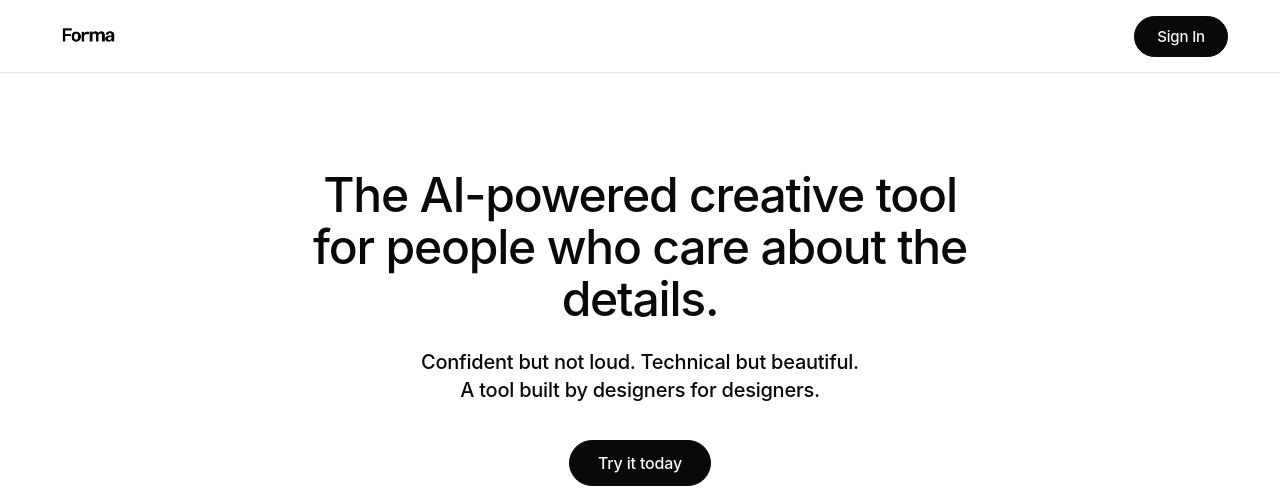
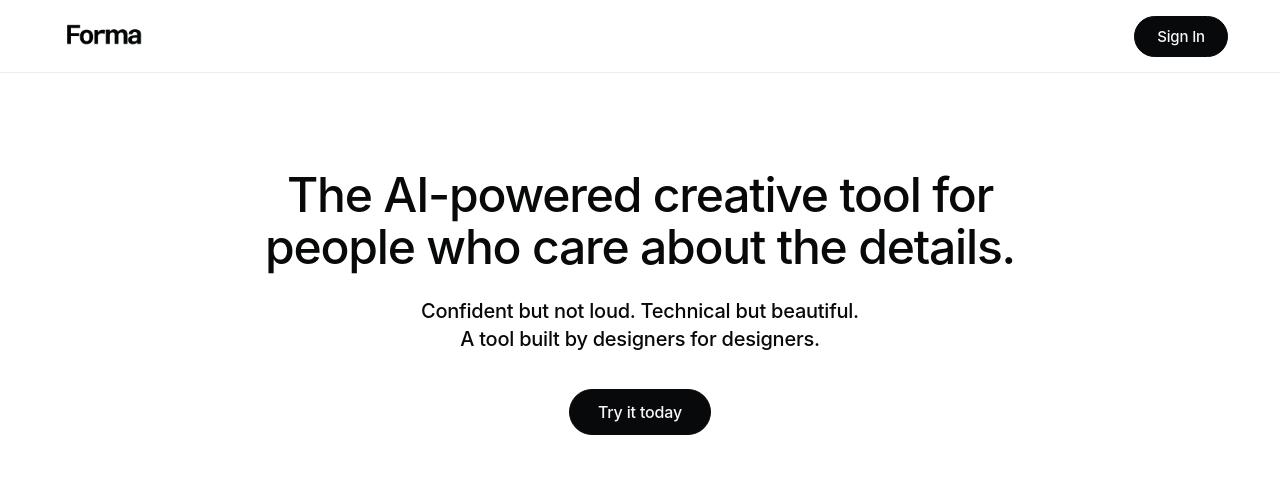
Before and after one commit to daianawebsites-stack/teaser-site, a plain HTML site: page index.html in a window 1280 px wide. Shown: the top 494 px of the page. Drawn offline with Linux system fonts and the light colour scheme; a web font is replaced by a local one.

Commit message:
Add files via upload

```diff
--- a/index.html
+++ b/index.html
@@ -69,7 +69,7 @@
       display: inline-flex;
       align-items: center;
     }
-    .logo img { height: 28px; width: auto; display: block; }
+    .logo img { height: 40px; width: auto; display: block; }
     .partner-logo img { height: 24px; width: auto; display: block; }
 
     /* ── Buttons (DESIGN.overrides.md) ───────────────────── */
@@ -102,7 +102,7 @@
     .hero { padding: 96px 0 56px; text-align: center; }
     .hero h1 {
       margin: 0 auto;
-      max-width: 22ch;
+      max-width: 32ch;
       font-size: 48px;
       font-weight: 510;
       line-height: 1.08;
@@ -252,7 +252,7 @@
 
     <section class="hero">
       <div class="container">
-        <h1>The AI-powered creative tool for people who care about the details.</h1>
+        <h1>The AI-powered creative tool for<br />people who care about the details.</h1>
         <h2>Confident but not loud. Technical but beautiful.<br />A tool built by designers for designers.</h2>
         <div class="cta">
           <a class="btn btn-lg" href="https://app.lumalabs.ai">Try it today</a>
```
